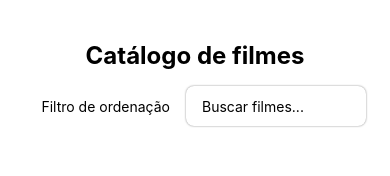
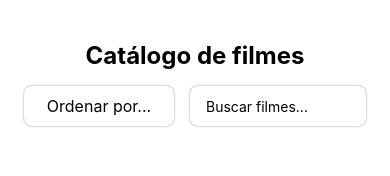
Before and after one commit to PhelipeScript/movie-catalog, a React Native app: screen / in a window 390 px wide. Shown: the top 176 px of the page. Built offline with nearby package versions, Linux system fonts and the light colour scheme.

Commit message:
add Filter component with a modal to select how to sort the movie data

```diff
--- /dev/null
+++ b/src/components/Filter/index.tsx
@@ -0,0 +1,140 @@
+import { useState } from "react";
+import { View, Text, TouchableOpacity, Modal, FlatList, StyleSheet } from "react-native";
+
+export function Filter() {
+  const [sort, setSort] = useState<string | null>(null);
+  const [modalVisible, setModalVisible] = useState<boolean>(false);
+
+  const sortOptions = [
+    { label: "A-Z", value: "asc" },
+    { label: "Z-A", value: "desc" },
+    { label: "Mais Recentes", value: "recent" },
+    { label: "Mais Antigos", value: "oldest" },
+    { label: "Avaliação \n(maior para menor)", value: "high_rating" },
+    { label: "Avaliação \n(menor para maior)", value: "low_rating" },
+  ];
+
+  const handleSelect = (value: string) => {
+    setSort(value);
+    setModalVisible(false);
+  };
+
+  // TODO: useEffect to sort data
+
+  return (
+    <View style={styles.container}>
+      {/* Botão que abre o modal */}
+      <TouchableOpacity
+        style={styles.filterButton}
+        onPress={() => setModalVisible(true)}
+      >
+        <Text
+          style={styles.selectText}
+          numberOfLines={2}
+          ellipsizeMode="tail"
+        >
+          {sort ? sortOptions.find(opt => opt.value === sort)?.label : "Ordenar por..."}
+        </Text>
+      </TouchableOpacity>
+
+      <Modal
+        transparent={true}
+        visible={modalVisible}
+        animationType="fade"
+      >
+        <View style={styles.modalOverlay}>
+          <View style={styles.modalContainer}>
+            <Text style={styles.modalTitle}>
+              Ordenar por
+            </Text>
+
+            <FlatList
+              data={sortOptions}
+              keyExtractor={(item) => item.value}
+              renderItem={({ item }) => (
+                <TouchableOpacity
+                  style={styles.option}
+                  onPress={() => handleSelect(item.value)}
+                >
+                  <Text style={styles.optionText}>
+                    {item.label}
+                  </Text>
+                </TouchableOpacity>
+              )}
+            />
+
+            <TouchableOpacity
+              style={styles.closeButton}
+              onPress={() => setModalVisible(false)}
+            >
+              <Text style={styles.closeButtonText}>
+                Cancelar
+              </Text>
+            </TouchableOpacity>
+          </View>
+        </View>
+      </Modal>
+    </View>
+  );
+};
+
+const styles = StyleSheet.create({
+  container: {
+  },
+  filterButton: {
+    boxShadow: "0 0 2px 0px rgba(0,0,0,0.5)",
+    borderRadius: 8,
+    width: 150,
+    height: 40,
+    alignItems: "center",
+    justifyContent: "center",
+  },
+  selectText: {
+    color: "#000",
+    fontSize: 16,
+    textAlign: "center",
+  },
+  modalOverlay: {
+    flex: 1,
+    backgroundColor: "rgba(0,0,0,0.5)",
+    justifyContent: "center",
+    alignItems: "center",
+  },
+  modalContainer: {
+    backgroundColor: "#fff",
+    width: 300,
+    padding: 20,
+    borderRadius: 12,
+    alignItems: "center",
+  },
+  modalTitle: {
+    color: "#000",
+    fontSize: 18,
+    fontWeight: "bold",
+    marginBottom: 10,
+  },
+  option: {
+    paddingVertical: 10,
+    width: "100%",
+    alignItems: "center",
+    boxShadow: "0 1px 0px 0px rgba(0,0,0,0.2)",
+    marginBottom: 10,
+  },
+  optionText: {
+    color: "#000",
+    textAlign: 'center',
+    fontSize: 16,
+  },
+  closeButton: {
+    marginTop: 10,
+    padding: 10,
+    backgroundColor: "#dc3545",
+    borderRadius: 8,
+    width: "100%",
+    alignItems: "center",
+  },
+  closeButtonText: {
+    color: "#fff",
+    fontSize: 16,
+  },
+});
--- a/src/components/Header/index.tsx
+++ b/src/components/Header/index.tsx
@@ -1,4 +1,5 @@
 import { View, Text, StyleSheet, TextInput } from "react-native";
+import { Filter } from "../Filter";
 
 export function Header() {
   return (
@@ -6,7 +7,7 @@ export function Header() {
       <Text style={styles.title}>Catálogo de filmes</Text>
 
       <View style={styles.inputContainer}>
-        <Text>Filtro de ordenação</Text>
+        <Filter />
 
         <TextInput
           placeholder="Buscar filmes..."
```
